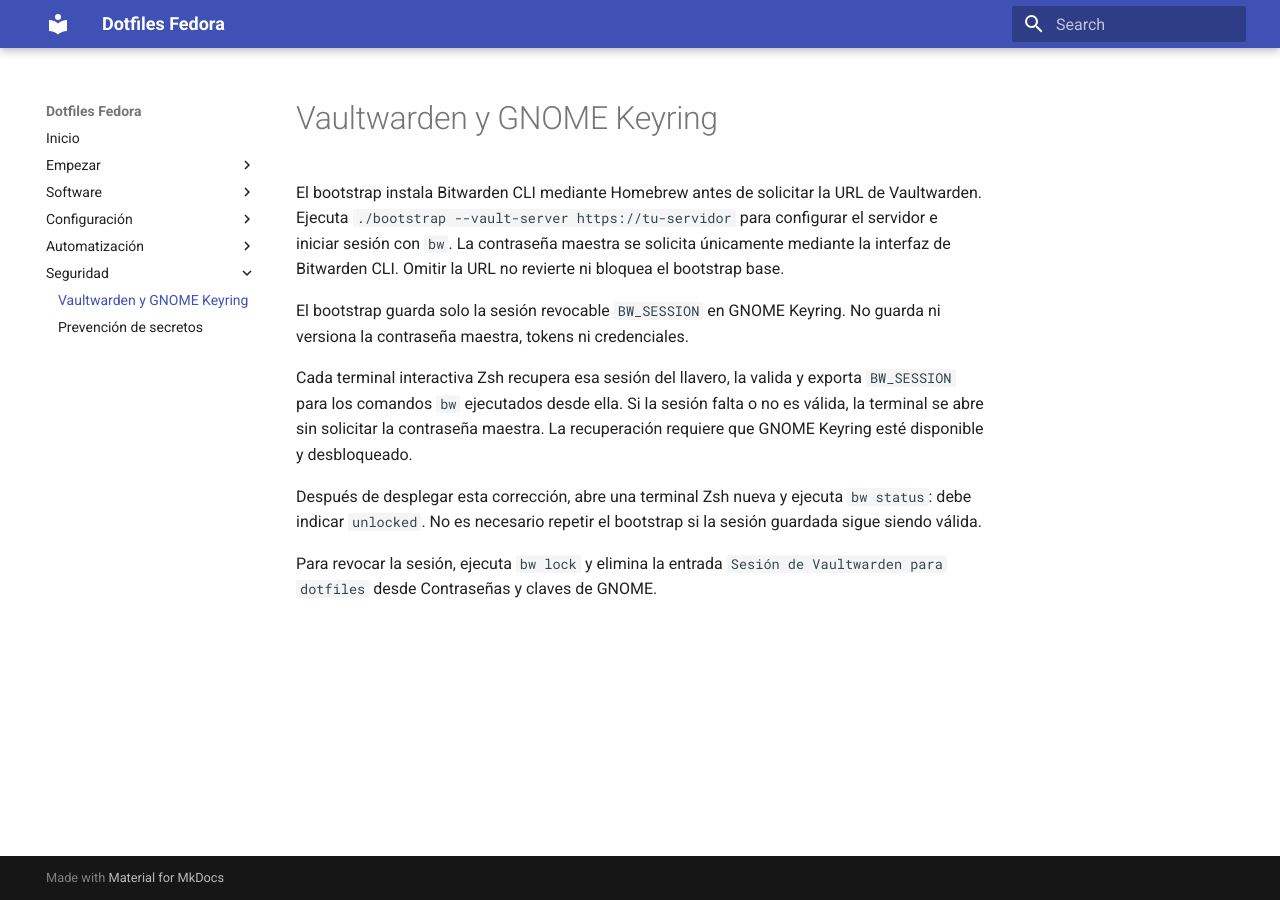
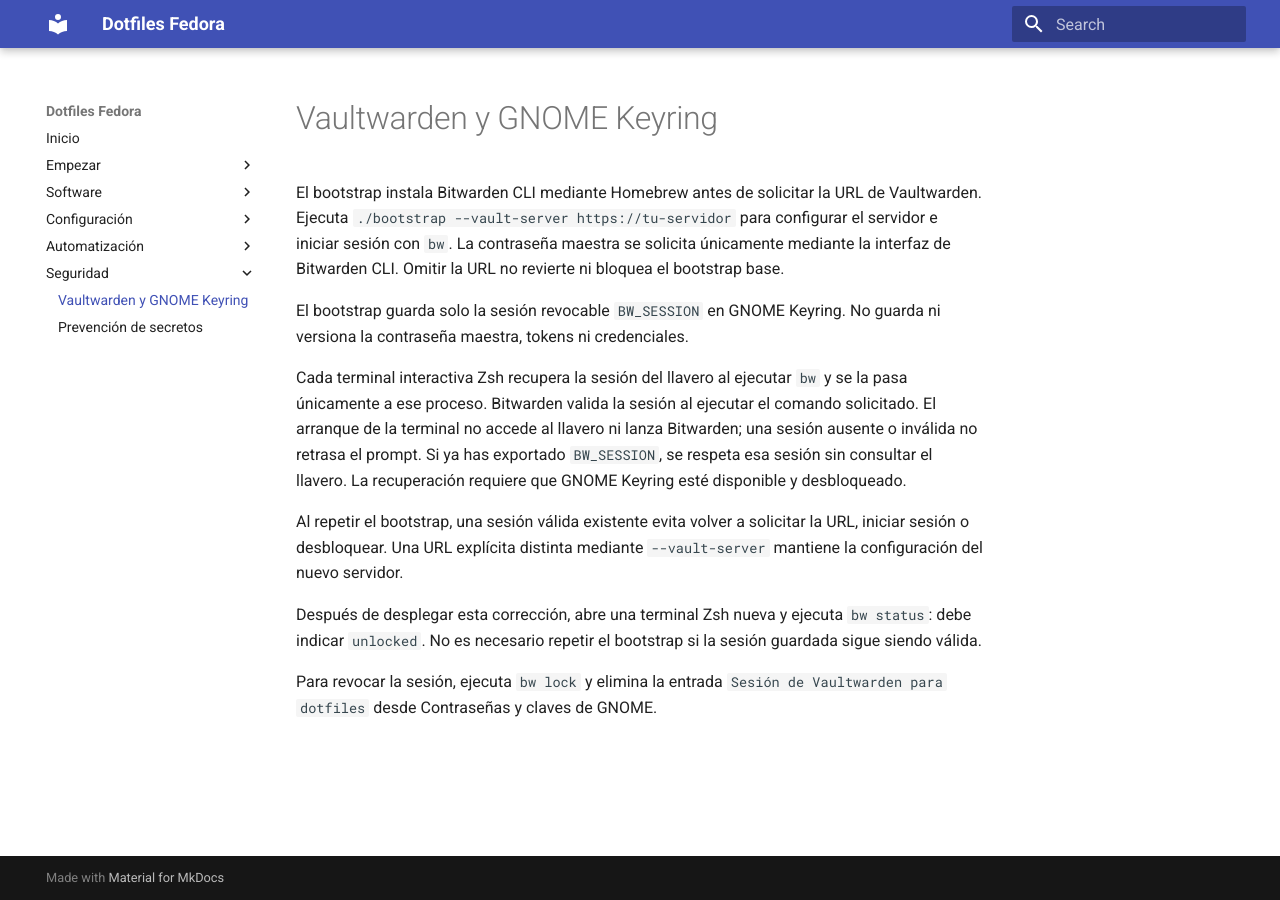
Before and after one commit to rdiezsj/dotfiles, an MkDocs documentation site: the page built from docs/vaultwarden.md, in a window 1280 px wide. Built offline with MkDocs 1.6.1 and Material for MkDocs 9.7.7, drawn with Linux system fonts in a browser that asks for light colours.

Commit message:
Reutiliza sesión Bitwarden y difiere su carga en Zsh

```diff
--- a/docs/vaultwarden.md
+++ b/docs/vaultwarden.md
@@ -4,10 +4,16 @@
 
 El bootstrap guarda solo la sesión revocable `BW_SESSION` en GNOME Keyring. No guarda ni versiona la contraseña maestra, tokens ni credenciales.
 
-Cada terminal interactiva Zsh recupera esa sesión del llavero, la valida y
-exporta `BW_SESSION` para los comandos `bw` ejecutados desde ella. Si la sesión
-falta o no es válida, la terminal se abre sin solicitar la contraseña maestra.
+Cada terminal interactiva Zsh recupera la sesión del llavero al ejecutar `bw`
+y se la pasa únicamente a ese proceso. Bitwarden valida la sesión al ejecutar
+el comando solicitado. El arranque de la terminal no accede al llavero ni lanza
+Bitwarden; una sesión ausente o inválida no retrasa el prompt. Si ya has exportado
+`BW_SESSION`, se respeta esa sesión sin consultar el llavero.
 La recuperación requiere que GNOME Keyring esté disponible y desbloqueado.
+
+Al repetir el bootstrap, una sesión válida existente evita volver a solicitar
+la URL, iniciar sesión o desbloquear. Una URL explícita distinta mediante
+`--vault-server` mantiene la configuración del nuevo servidor.
 
 Después de desplegar esta corrección, abre una terminal Zsh nueva y ejecuta
 `bw status`: debe indicar `unlocked`. No es necesario repetir el bootstrap si
```
Also changed, not shown: 5 other files.
